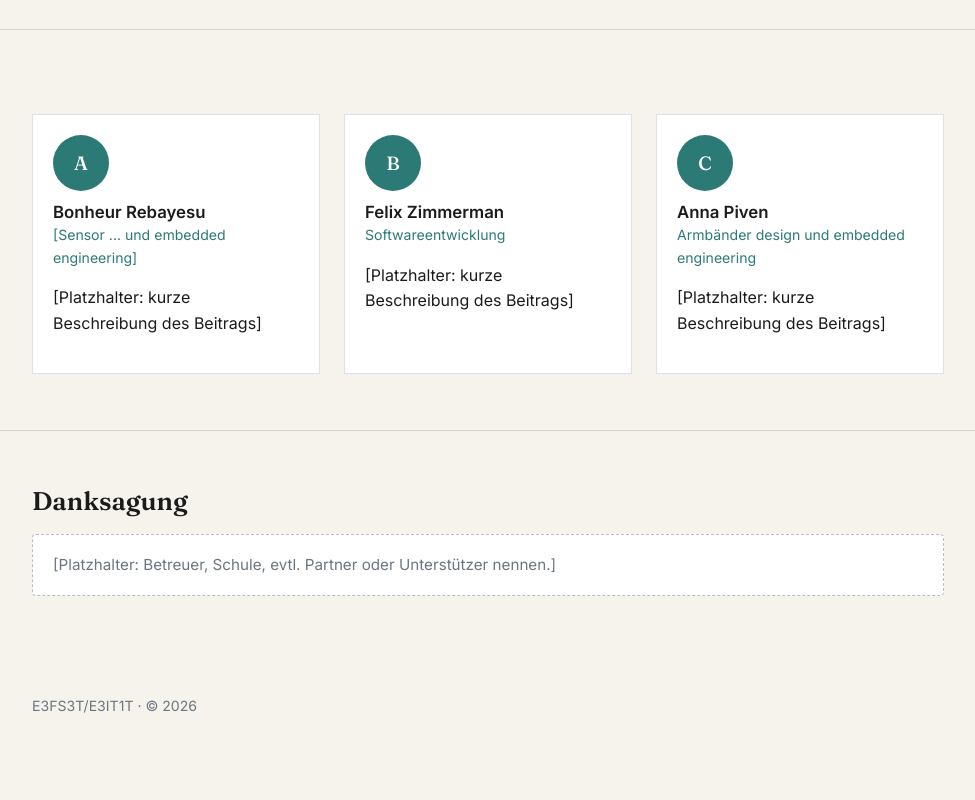
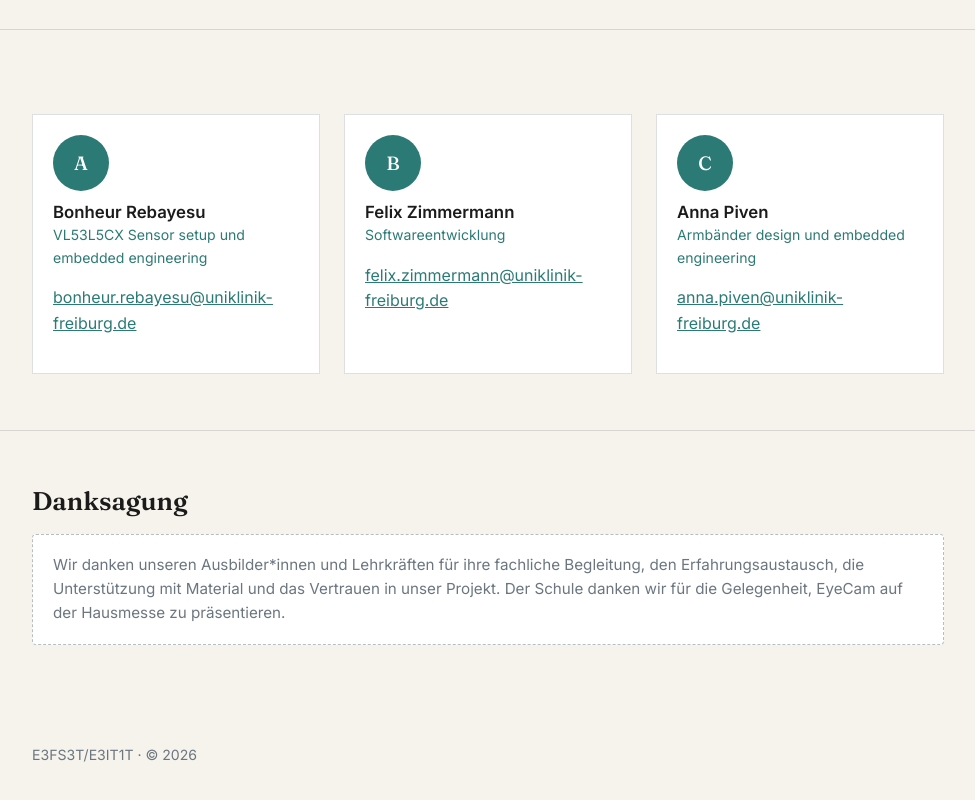
Before and after one commit to felix0351z/EyeCam, a website: page Website/index.html in a window 1280 px wide. Shown: the part 1826-2626 px from the top of the page, without its empty margins (152-1127 px from the left). Before the commit the page ends 2584 px from the top, so only its background shows below. Drawn offline with Linux system fonts and the light colour scheme.

Commit message:
Über uns(part) angespasst

```diff
--- a/Website/index.html
+++ b/Website/index.html
@@ -100,22 +100,27 @@
         <div class="team-card">
           <div class="avatar">A</div>
           <h3>Bonheur Rebayesu</h3>
-          <div class="role">[Sensor ... und embedded engineering]</div>
-          <p>[Platzhalter: kurze Beschreibung des Beitrags]</p>
+          <div class="role">VL53L5CX Sensor setup und embedded engineering</div>
+          <p>
+             <a href="mailto:bonheur.rebayesu@uniklinik-freiburg.de">bonheur.rebayesu@uniklinik-freiburg.de</a>
+         </p>
+
         </div>
 
         <div class="team-card">
           <div class="avatar">B</div>
-          <h3>Felix Zimmerman</h3>
+          <h3>Felix Zimmermann</h3>
           <div class="role">Softwareentwicklung</div>
-          <p>[Platzhalter: kurze Beschreibung des Beitrags]</p>
+          <p><a href="mailto:felix.zimmermann@uniklinik-freiburg.de">felix.zimmermann@uniklinik-freiburg.de</a>
+         </p></p>
         </div>
 
         <div class="team-card">
           <div class="avatar">C</div>
           <h3>Anna Piven</h3>
           <div class="role">Armbänder design und embedded engineering</div>
-          <p>[Platzhalter: kurze Beschreibung des Beitrags]</p>
+          <p><a href="mailto:anna.piven@uniklinik-freiburg.de">anna.piven@uniklinik-freiburg.de</a>
+         </p>
         </div>
 
      </div>
@@ -126,7 +131,10 @@
     <div class="container">
       <h2>Danksagung</h2>
       <p class="placeholder">
-        [Platzhalter: Betreuer, Schule, evtl. Partner oder Unterstützer nennen.]
+        Wir danken unseren Ausbilder*innen und Lehrkräften für ihre fachliche Begleitung, den
+        Erfahrungsaustausch, die Unterstützung mit Material und das Vertrauen in unser Projekt.
+        Der Schule danken wir für die Gelegenheit, EyeCam auf der Hausmesse zu präsentieren.
+
       </p>
     </div>
   </section>
```
